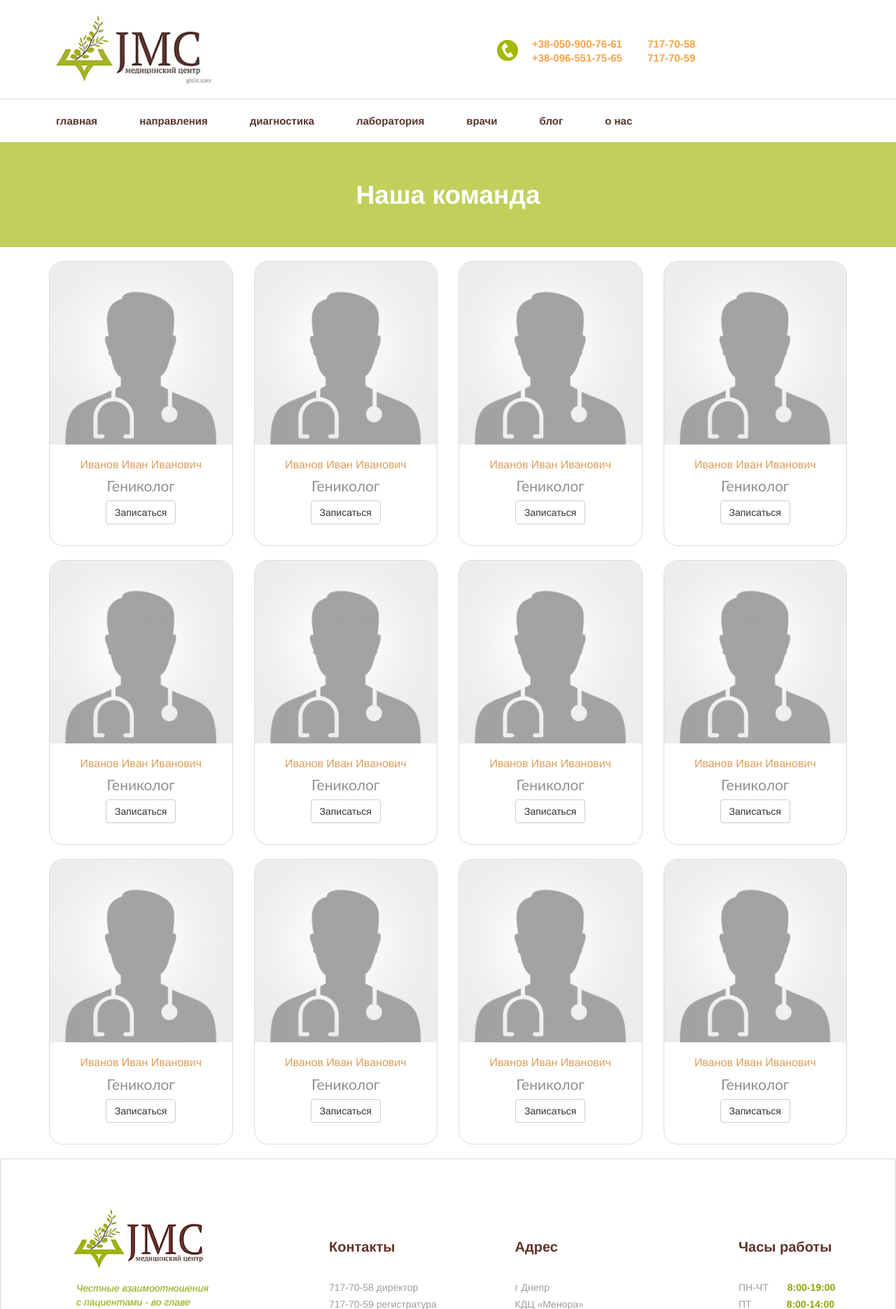
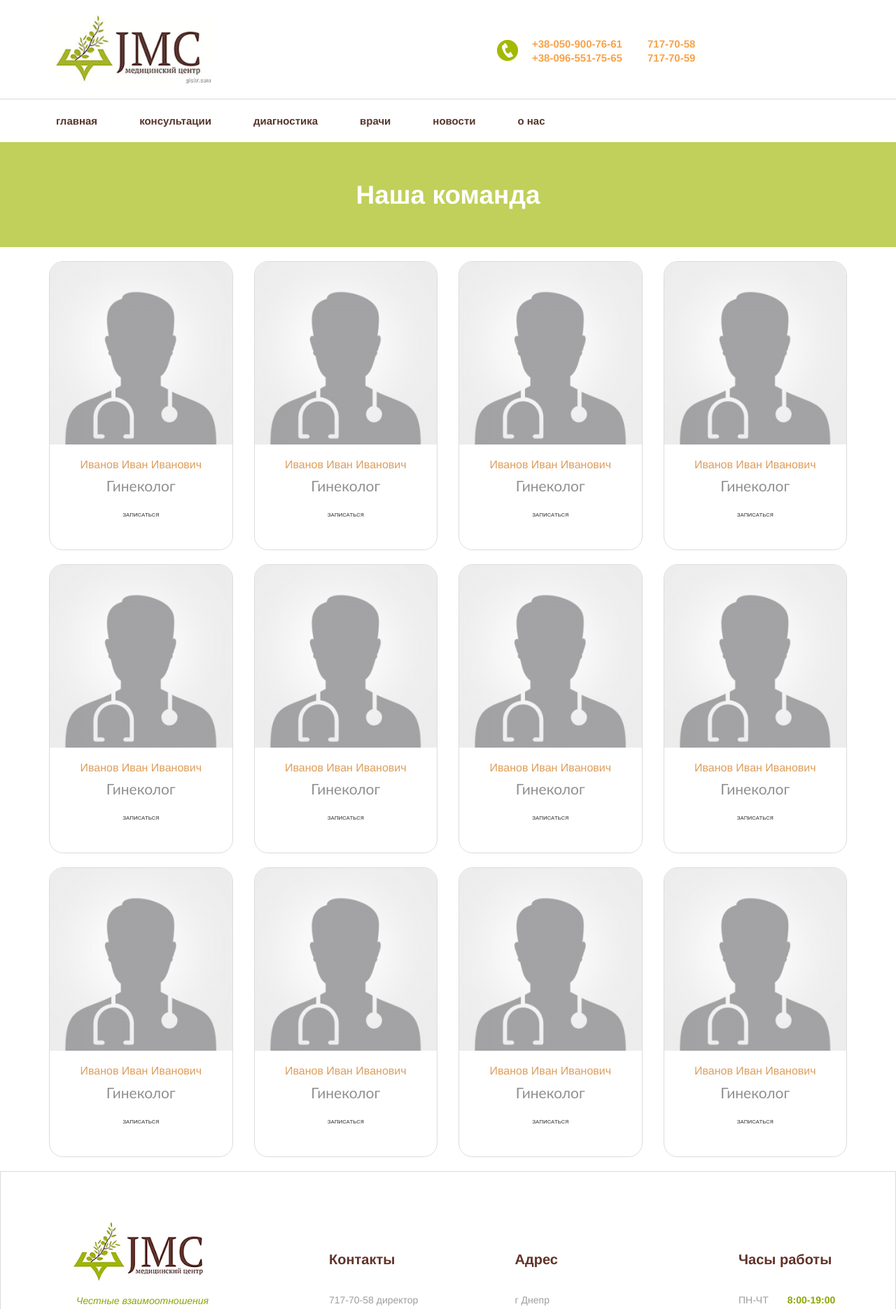
Before and after one commit to Marinailch/jmc, a PHP site: page /doctors.php in a window 1280 px wide. Shown: the top 1870 px of the page at 70% size. Run offline with PHP 8.4, Linux system fonts and the light colour scheme; some libraries are stand-ins or nearby versions.

Commit message:
меню

```diff
--- a/doctors.php
+++ b/doctors.php
@@ -17,18 +17,18 @@ if (isset($_GET['id'])) {
 
 
         <div class="row">
-            <a class="" href=""><div class="col-sm-3"><div class="doctor_card"><img class="" src="img/vrach_card/avatar.png"><div class="doctor_info"><h4>Иванов Иван Иванович</h4><h5>Гениколог</h5><button type="submit" class="btn btn-default doctors_cart_button">Записаться</button></div> </div> </div>
-            <a class="" href=""><div class="col-sm-3"><div class="doctor_card"><img class="" src="img/vrach_card/avatar.png"><div class="doctor_info"><h4>Иванов Иван Иванович</h4><h5>Гениколог</h5><button type="submit" class="btn btn-default doctors_cart_button">Записаться</button></div> </div> </div>
-            <a class="" href=""><div class="col-sm-3"><div class="doctor_card"><img class="" src="img/vrach_card/avatar.png"><div class="doctor_info"><h4>Иванов Иван Иванович</h4><h5>Гениколог</h5><button type="submit" class="btn btn-default doctors_cart_button">Записаться</button></div> </div> </div>
-            <a class="" href=""><div class="col-sm-3"><div class="doctor_card"><img class="" src="img/vrach_card/avatar.png"><div class="doctor_info"><h4>Иванов Иван Иванович</h4><h5>Гениколог</h5><button type="submit" class="btn btn-default doctors_cart_button">Записаться</button></div> </div> </div></a>
-                <a class="" href=""><div class="col-sm-3"><div class="doctor_card"><img class="" src="img/vrach_card/avatar.png"><div class="doctor_info"><h4>Иванов Иван Иванович</h4><h5>Гениколог</h5><button type="submit" class="btn btn-default doctors_cart_button">Записаться</button></div> </div> </div>
-                    <a class="" href=""><div class="col-sm-3"><div class="doctor_card"><img class="" src="img/vrach_card/avatar.png"><div class="doctor_info"><h4>Иванов Иван Иванович</h4><h5>Гениколог</h5><button type="submit" class="btn btn-default doctors_cart_button">Записаться</button></div> </div> </div>
-                        <a class="" href=""><div class="col-sm-3"><div class="doctor_card"><img class="" src="img/vrach_card/avatar.png"><div class="doctor_info"><h4>Иванов Иван Иванович</h4><h5>Гениколог</h5><button type="submit" class="btn btn-default doctors_cart_button">Записаться</button></div> </div> </div>
-                            <a class="" href=""><div class="col-sm-3"><div class="doctor_card"><img class="" src="img/vrach_card/avatar.png"><div class="doctor_info"><h4>Иванов Иван Иванович</h4><h5>Гениколог</h5><button type="submit" class="btn btn-default doctors_cart_button">Записаться</button></div> </div> </div></a>
-                            <a class="" href=""><div class="col-sm-3"><div class="doctor_card"><img class="" src="img/vrach_card/avatar.png"><div class="doctor_info"><h4>Иванов Иван Иванович</h4><h5>Гениколог</h5><button type="submit" class="btn btn-default doctors_cart_button">Записаться</button></div> </div> </div>
-                                <a class="" href=""><div class="col-sm-3"><div class="doctor_card"><img class="" src="img/vrach_card/avatar.png"><div class="doctor_info"><h4>Иванов Иван Иванович</h4><h5>Гениколог</h5><button type="submit" class="btn btn-default doctors_cart_button">Записаться</button></div> </div> </div>
-                                    <a class="" href=""><div class="col-sm-3"><div class="doctor_card"><img class="" src="img/vrach_card/avatar.png"><div class="doctor_info"><h4>Иванов Иван Иванович</h4><h5>Гениколог</h5><button type="submit" class="btn btn-default doctors_cart_button">Записаться</button></div> </div> </div>
-                                        <a class="" href=""><div class="col-sm-3"><div class="doctor_card"><img class="" src="img/vrach_card/avatar.png"><div class="doctor_info"><h4>Иванов Иван Иванович</h4><h5>Гениколог</h5><button type="submit" class="btn btn-default doctors_cart_button">Записаться</button></div> </div> </div></a>
+            <a class="" href=""><div class="col-sm-3"><div class="doctor_card"><img class="" src="img/vrach_card/avatar.png"><div class="doctor_info"><h4>Иванов Иван Иванович</h4><h5>Гинеколог</h5><button type="submit" class="btn btn-default doctors_cart_button">Записаться</button></div> </div> </div>
+            <a class="" href=""><div class="col-sm-3"><div class="doctor_card"><img class="" src="img/vrach_card/avatar.png"><div class="doctor_info"><h4>Иванов Иван Иванович</h4><h5>Гинеколог</h5><button type="submit" class="btn btn-default doctors_cart_button">Записаться</button></div> </div> </div>
+            <a class="" href=""><div class="col-sm-3"><div class="doctor_card"><img class="" src="img/vrach_card/avatar.png"><div class="doctor_info"><h4>Иванов Иван Иванович</h4><h5>Гинеколог</h5><button type="submit" class="btn btn-default doctors_cart_button">Записаться</button></div> </div> </div>
+            <a class="" href=""><div class="col-sm-3"><div class="doctor_card"><img class="" src="img/vrach_card/avatar.png"><div class="doctor_info"><h4>Иванов Иван Иванович</h4><h5>Гинеколог</h5><button type="submit" class="btn btn-default doctors_cart_button">Записаться</button></div> </div> </div></a>
+                <a class="" href=""><div class="col-sm-3"><div class="doctor_card"><img class="" src="img/vrach_card/avatar.png"><div class="doctor_info"><h4>Иванов Иван Иванович</h4><h5>Гинеколог</h5><button type="submit" class="btn btn-default doctors_cart_button">Записаться</button></div> </div> </div>
+                    <a class="" href=""><div class="col-sm-3"><div class="doctor_card"><img class="" src="img/vrach_card/avatar.png"><div class="doctor_info"><h4>Иванов Иван Иванович</h4><h5>Гинеколог</h5><button type="submit" class="btn btn-default doctors_cart_button">Записаться</button></div> </div> </div>
+                        <a class="" href=""><div class="col-sm-3"><div class="doctor_card"><img class="" src="img/vrach_card/avatar.png"><div class="doctor_info"><h4>Иванов Иван Иванович</h4><h5>Гинеколог</h5><button type="submit" class="btn btn-default doctors_cart_button">Записаться</button></div> </div> </div>
+                            <a class="" href=""><div class="col-sm-3"><div class="doctor_card"><img class="" src="img/vrach_card/avatar.png"><div class="doctor_info"><h4>Иванов Иван Иванович</h4><h5>Гинеколог</h5><button type="submit" class="btn btn-default doctors_cart_button">Записаться</button></div> </div> </div></a>
+                            <a class="" href=""><div class="col-sm-3"><div class="doctor_card"><img class="" src="img/vrach_card/avatar.png"><div class="doctor_info"><h4>Иванов Иван Иванович</h4><h5>Гинеколог</h5><button type="submit" class="btn btn-default doctors_cart_button">Записаться</button></div> </div> </div>
+                                <a class="" href=""><div class="col-sm-3"><div class="doctor_card"><img class="" src="img/vrach_card/avatar.png"><div class="doctor_info"><h4>Иванов Иван Иванович</h4><h5>Гинеколог</h5><button type="submit" class="btn btn-default doctors_cart_button">Записаться</button></div> </div> </div>
+                                    <a class="" href=""><div class="col-sm-3"><div class="doctor_card"><img class="" src="img/vrach_card/avatar.png"><div class="doctor_info"><h4>Иванов Иван Иванович</h4><h5>Гинеколог</h5><button type="submit" class="btn btn-default doctors_cart_button">Записаться</button></div> </div> </div>
+                                        <a class="" href=""><div class="col-sm-3"><div class="doctor_card"><img class="" src="img/vrach_card/avatar.png"><div class="doctor_info"><h4>Иванов Иван Иванович</h4><h5>Гинеколог</h5><button type="submit" class="btn btn-default doctors_cart_button">Записаться</button></div> </div> </div></a>
 
         </div>
 
--- a/header.php
+++ b/header.php
@@ -72,40 +72,37 @@
                     <nav class="mdc-main-menu">
                         <ul>
                             <li><a href="index.php">Главная</a></li>
-                            <li><a href="directions.php?id=c">Направления</a>
+                            <li><a href="directions.php?id=c">консультации</a>
                                 <ul>
-                                    <li><a href="directions.php?id=Хирургия" class="hvr-grow-shadow"><i class="ti-angle-right"></i>Хирургия</a></li>
-                                    <li><a href="directions.php?id=Терапия" class="hvr-grow-shadow"><i class="ti-angle-right"></i>Терапия</a></li>
-                                    <li><a href="directions.php?id=Гинекология" class="hvr-grow-shadow"><i class="ti-angle-right"></i>Гинекология</a></li>
-                                    <li><a href="directions.php?id=c4" class="hvr-grow-shadow"><i class="ti-angle-right"></i>Эндокринология</a></li>
-                                    <li><a href="directions.php?id=c5" class="hvr-grow-shadow"><i class="ti-angle-right"></i>Профилактика</a></li>
-                                    <li><a href="directions.php?id=c" style="font-weight: 600"><i class="ti-angle-right"></i>ЕЩЕ</a></li>
+                                    <li><a href="pages/directions/directions.php?id=Хирургия" class="hvr-grow-shadow"><i class="ti-angle-right"></i>Хирург</a></li>
+                                    <li><a href="pages/directions/directions.php?id=Терапия" class="hvr-grow-shadow"><i class="ti-angle-right"></i>Терапевт</a></li>
+                                    <li><a href="pages/directions/directions.php?id=Гинекология" class="hvr-grow-shadow"><i class="ti-angle-right"></i>Гинеколог</a></li>
+                                    <li><a href="pages/directions/directions.php?id=Эндокринология" class="hvr-grow-shadow"><i class="ti-angle-right"></i>Эндокринолог</a></li>
+                                    <li><a href="pages/directions/directions.php?id=Профилактика" class="hvr-grow-shadow"><i class="ti-angle-right"></i>Профилактика</a></li>
+                                    <li><a href="pages/directions/directions.php?id=c" style="font-weight: 600"><i class="ti-angle-right"></i>ЕЩЕ</a></li>
                                 </ul>
                             </li>
 
-                            <li><a href="servise.php">Диагностика</a>
+                            <li><a href="diagnostics.php">Диагностика</a>
                                 <ul class="menu_item_plus">
-                                    <li><a href="servise.php#ud1" class="hvr-grow-shadow"><i class="ti-angle-right"></i>УЗИ</a>
+                                    <li><a href="pages/diagnostics/uzi.php" class="hvr-grow-shadow"><i class="ti-angle-right"></i>УЗИ</a>
                                         <ul class="sub_menu">
-                                            <li><a href="servise.php#ud1" class="hvr-grow-shadow"><i
-                                                            class="ti-angle-right"></i>Брюшной полости</a>
-                                            <li><a href="servise.php#ud2" class="hvr-grow-shadow"><i class="ti-angle-right"></i>Щитовидной железы</a></li>
-                                            <li><a href="servise.php#ud3" class="hvr-grow-shadow"><i class="ti-angle-right"></i>Молочных желёз</a></li>
-                                            <li><a href="servise.php#ud4" class="hvr-grow-shadow"><i class="ti-angle-right"></i>Лимфатических узлов</a></li>
-                                            <li><a href="servise.php#ud5" class=""><i class="ti-angle-right"></i>ЕЩЕ</a>
+                                            <li><a href="pages/diagnostics/uzi.php" class="hvr-grow-shadow"><i class="ti-angle-right"></i>Брюшной полости</a>
+                                            <li><a href="pages/diagnostics/uzi.php" class="hvr-grow-shadow"><i class="ti-angle-right"></i>Щитовидной железы</a></li>
+                                            <li><a href="pages/diagnostics/uzi.php" class="hvr-grow-shadow"><i class="ti-angle-right"></i>Молочных желёз</a></li>
+                                            <li><a href="pages/diagnostics/uzi.php" class="hvr-grow-shadow"><i class="ti-angle-right"></i>Лимфатических узлов</a></li>
+                                            <li><a href="pages/diagnostics/uzi.php" class=""><i class="ti-angle-right"></i>ЕЩЕ</a>
                                             </li>
                                         </ul>
                                     </li>
-                                    <li><a href="servise.php#um1" class="hvr-grow-shadow"><i class="ti-angle-right"></i>ЭХОКГ</a> </li>
-                                    <li><a href="servise.php#ug1" class="hvr-grow-shadow"><i class="ti-angle-right"></i>ВГДС</a>  </li>
-                                    <li><a href="servise.php#uu1" class="hvr-grow-shadow"><i class="ti-angle-right"></i>Колоноскопия</a> </li>
-                                    <li><a href="servise.php#ue1" class=""><i class="ti-angle-right"></i>ЕЩЕ</a></li>
+                                    <li><a href="pages/diagnostics/laboratory.php" class="hvr-grow-shadow"><i class="ti-angle-right"></i>Лабораторная</a> </li>
+                                    <li><a href="pages/diagnostics/functional.php" class="hvr-grow-shadow"><i class="ti-angle-right"></i>Функциональная</a>  </li>
+                                    <li><a href="pages/diagnostics/appar.php" class="hvr-grow-shadow"><i class="ti-angle-right"></i>Аппаратная</a> </li>
+                                    <li><a href="pages/diagnostics/diagnostics.php" class=""><i class="ti-angle-right"></i>ЕЩЕ</a></li>
                                 </ul>
                             </li>
-
-                            <li><a href="laboratory.php">Лаборатория</a></li>
                             <li><a href="doctors.php">Врачи</a></li>
-                            <li><a href="blog.php">Блог</a> </li>
+                            <li><a href="blog.php">Новости</a> </li>
                             <li><a href="about.php">О Нас</a>
                                 <ul style="width:200px;">
                                     <li><a href="about.php" class="hvr-grow-shadow"><i class="ti-angle-right"></i>О клинике</a></li>
--- a/index.php
+++ b/index.php
@@ -208,7 +208,9 @@ include "header.php"
                                 <div class="panel panel-default">
                                     <div class="panel-heading">
                                         <h4 class="panel-title">
+<!--                                            <button type="button" class="btn btn-lg btn-info collapsed circle_button" data-toggle="collapse" data-target="#collapse1"> </button>-->
                                             <a data-toggle="collapse" data-parent="#accordion" href="#collapse1">Консультации специалистов</a>
+
                                         </h4>
                                     </div>
                                     <div id="collapse1" class="panel-collapse collapse">
@@ -266,7 +268,7 @@ include "header.php"
 
                             </div>
 
-
+                            <button class="btn btn-orange btn-icon"><i class="fa fa-plus"></i></button>
 
                         </div>
 
--- a/style.css
+++ b/style.css
@@ -21,7 +21,24 @@ a {
 a:hover {
     color: #9faf24 !important;
 }
-
+/*____________*/
+/*.circle_button{*/
+    /*border-radius:50px !important;*/
+    /*background-color:#ffbe6b !important;*/
+/*}*/
+
+/*.btn:after {*/
+    /*font-family: "Glyphicons Halflings";*/
+    /*content: "\e114";*/
+    /*float: right;*/
+    /*margin-left: 10px;*/
+
+/*}*/
+/*!* Icon when the collapsible content is hidden *!*/
+/*.btn.collapsed:after {*/
+    /*content: "\e080";*/
+/*}*/
+/*______*/
 
 .hvr-radial-in {
     display: inline-block;
@@ -89,6 +106,60 @@ a:hover {
     color: #fff !important;
 }
 
+.example {
+    position: relative;
+    padding: 24px;
+    border-bottom: 1px solid #ddd;
+    margin:0 auto;
+    max-width: 620px;
+}
+.mt {
+    margin-top: 12px;
+}
+
+/*** Кнопки ***/
+
+.btn {
+    z-index: 2;
+    display: inline-block;
+    vertical-align: top;
+    margin: 2px;
+    padding: 0;
+    border: none;
+    border-radius: 2px;
+    background-color: transparent;
+    font-family: 'Roboto', sans-serif;
+    font-weight: 400;
+    text-align: center;
+    text-transform: uppercase;
+    cursor: pointer;
+    padding-left: 14px;
+    padding-right: 14px;
+    font-size: 13px;
+    font-size: 0.8125rem;
+    line-height: 36px;
+    -webkit-transition-property: box-shadow;
+    -moz-transition-property: box-shadow;
+    transition-property: box-shadow;
+    -webkit-transition-duration: .5s;
+    -moz-transition-duration: .5s;
+    transition-duration: .5s;
+}
+.btn, .btn:hover, .btn:active, .btn:focus {
+    text-decoration: none;
+    outline: none;
+}
+.btn::-moz-focus-inner {
+    border: 0;
+    padding: 0;
+}
+.btn-flat.btn-orange,
+.btn-icon.btn-orange {
+    color: #ff9800;
+}
+
+
+
 /*______headers___h1 h2 h3 h4________*/
 
 .markh1b{
@@ -1632,7 +1703,9 @@ a:hover {
     margin-top: 30px;
 }
 
-
+.order_bg_in .hvr-radial-in:before {
+    background: #ffffff !important;
+}
 /*______________*/
 
 
@@ -1952,7 +2025,10 @@ padding: 80px 0px 100px 0px;
 /*recommend end*/
 
 
-
+.accord_in1{
+    margin-left: 20px;
+    color: red;
+}
 
 
 /*Доктор*/
```
Also changed, not shown: laboratory.php (deleted, +0 -98 lines), servise.php (deleted, +0 -97 lines).
